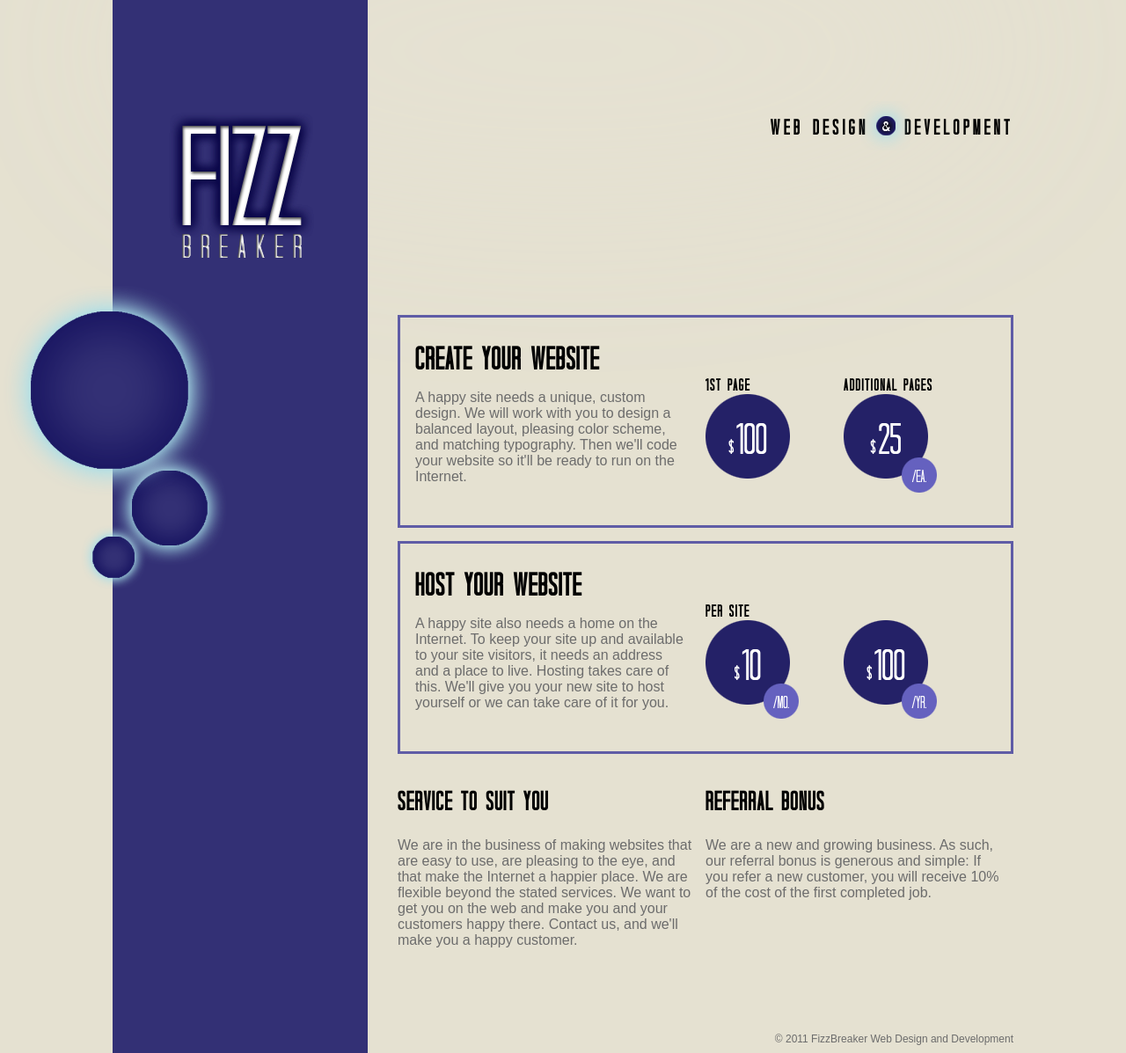
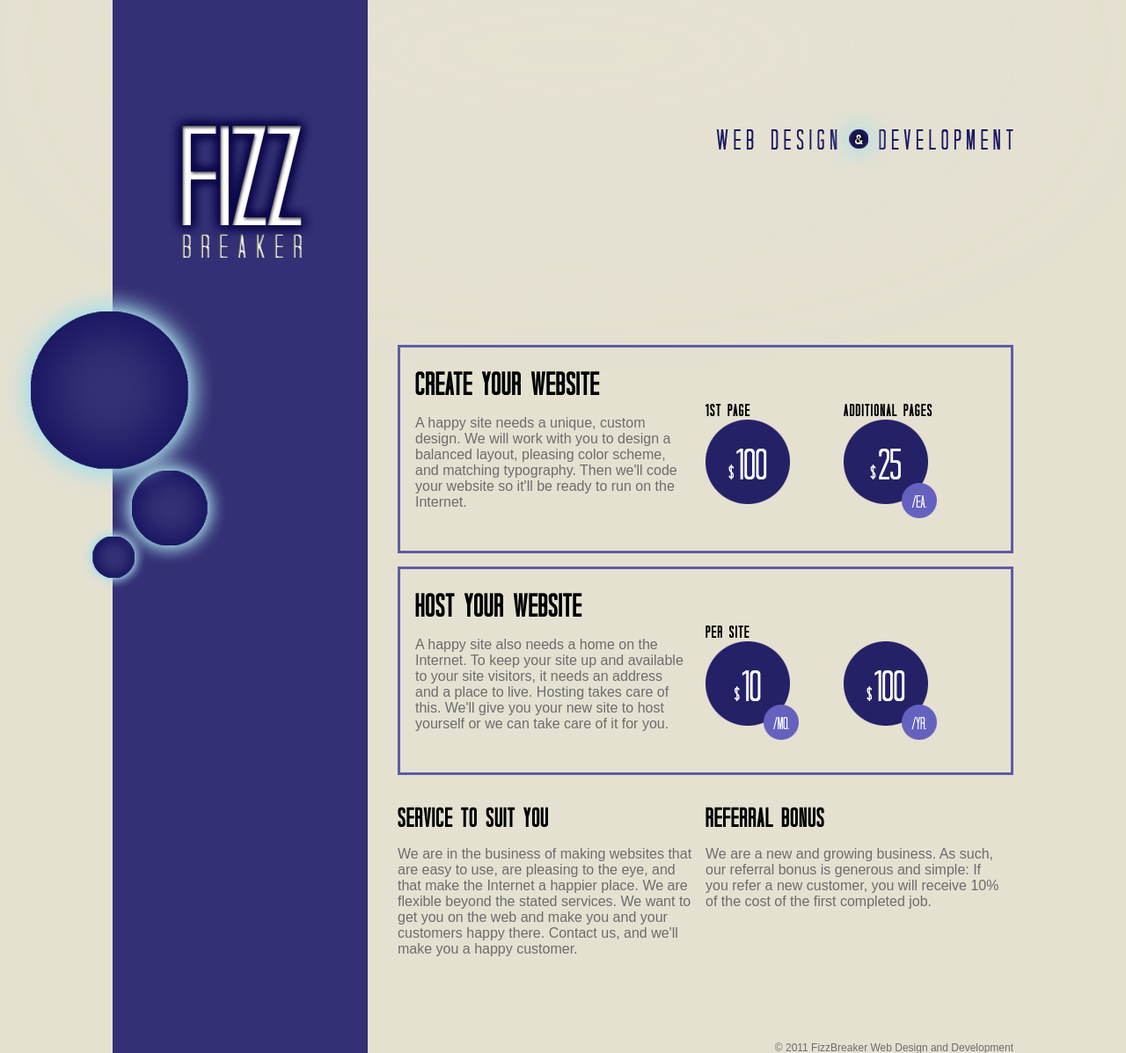
Before and after one commit to jaketrent/fizzbreaker, a Django app: template fizzbreaker/templates/index.html in a window 1280 px wide. Shown: the top 1197 px of the page at 88% size. Run offline with Django 3.2, Linux system fonts and the light colour scheme; the template is opened without the code that fills it, so the values that code supplies are empty; parts of the project's set-up code (start-up, migrations or seed data) failed here and were passed over.

Commit message:
Design dev byline fixed, headers reset

```diff
--- a/fizzbreaker/static-files/css/style.css
+++ b/fizzbreaker/static-files/css/style.css
@@ -20,6 +20,8 @@ section, article, header, aside, footer {
 }
 h1, h2, h3, h4, h5, h6 {
   color: #000;
+  padding: 0;
+  margin: 0;
   font-family: 'TallDark', Arial, san-serif;
   text-transform: uppercase;
   letter-spacing: 2px;
@@ -68,28 +70,12 @@ body {
   margin-left: 34px;
   float: left;
 }
-#top h2 {
-  padding-top: 9px;
-  position: relative;
-  text-align: right;
-  letter-spacing: 5px;
+#top {
+  overflow: auto;
 }
-
-.before-and {
-  padding-right: 30px;
+#top h2 img {
+  float: right;
 }
-.and {
-  width: 56px;
-  height: 56px;
-  background: url(../img/and.png) no-repeat center;
-  display: inline-block;
-  overflow: hidden;
-  text-indent: 999em;
-  position: absolute;
-  right: 117px;
-  top: -10px;
-}
-
 
 #main {
   margin-top: 200px;
@@ -106,7 +92,7 @@ body {
 }
 .offer h2 {
   font-size: 36px;
-  margin-bottom: 0;
+  margin: 25px 0 0 0;
 }
 .offer p {
   float: left;
@@ -167,6 +153,7 @@ body {
 }
 .blurb h2 {
   font-size: 30px;
+  margin: 20px 0 10px 0;
 }
 
 #footer {
--- a/fizzbreaker/templates/index.html
+++ b/fizzbreaker/templates/index.html
@@ -18,9 +18,7 @@
     <section id="content">
       <section id="top" class="top">
         <h2>
-          <span class="before-and">Web  Design</span>
-          <span class="and">&amp;</span>
-          Development
+          <img src="{{ STATIC_URL }}/img/designdev.png" alt="Web Design &amp; Development" />
         </h2>
       </section>
       <section id="main">
```
Also changed, not shown: fizzbreaker/static-files/img/designdev.png (added).
